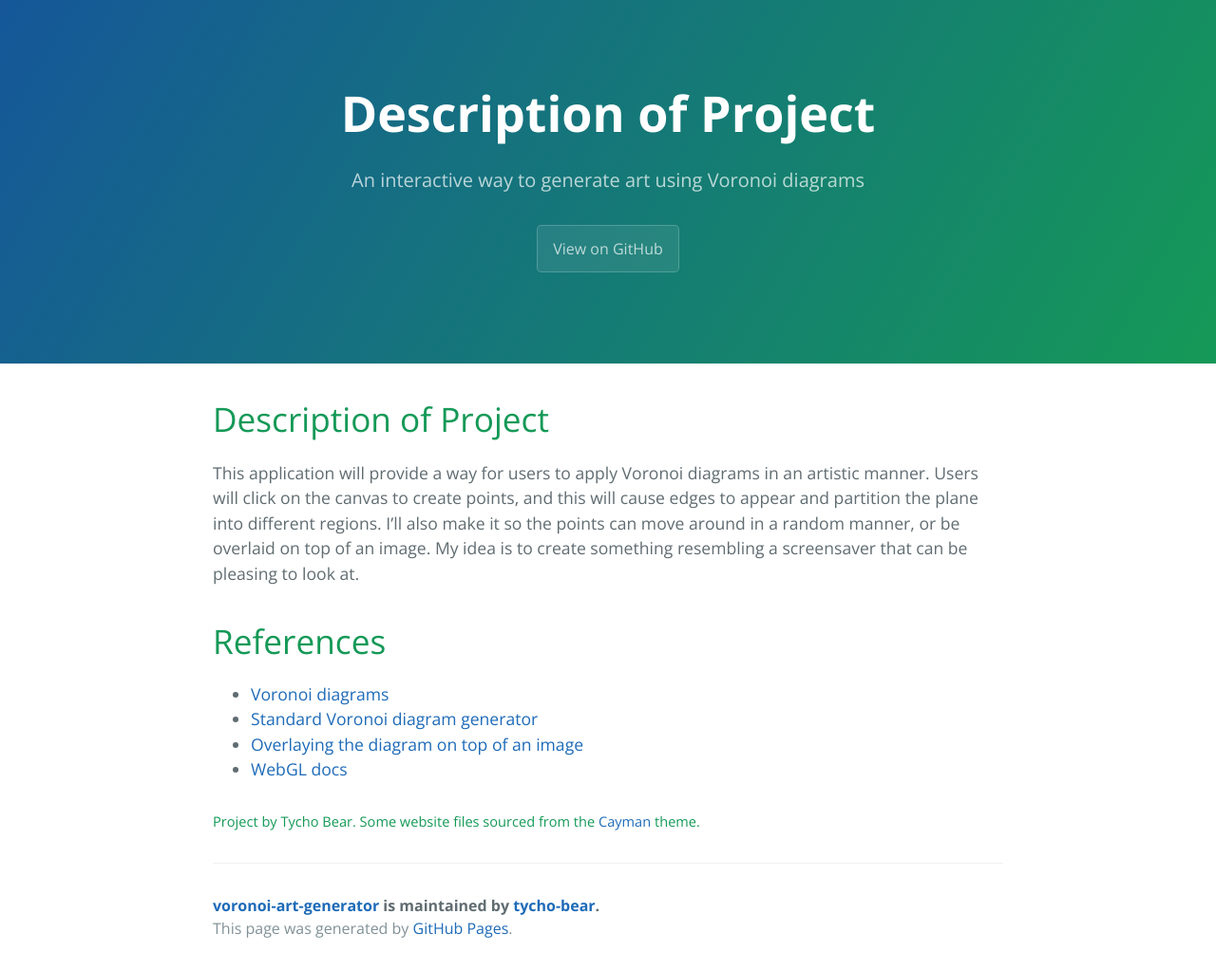
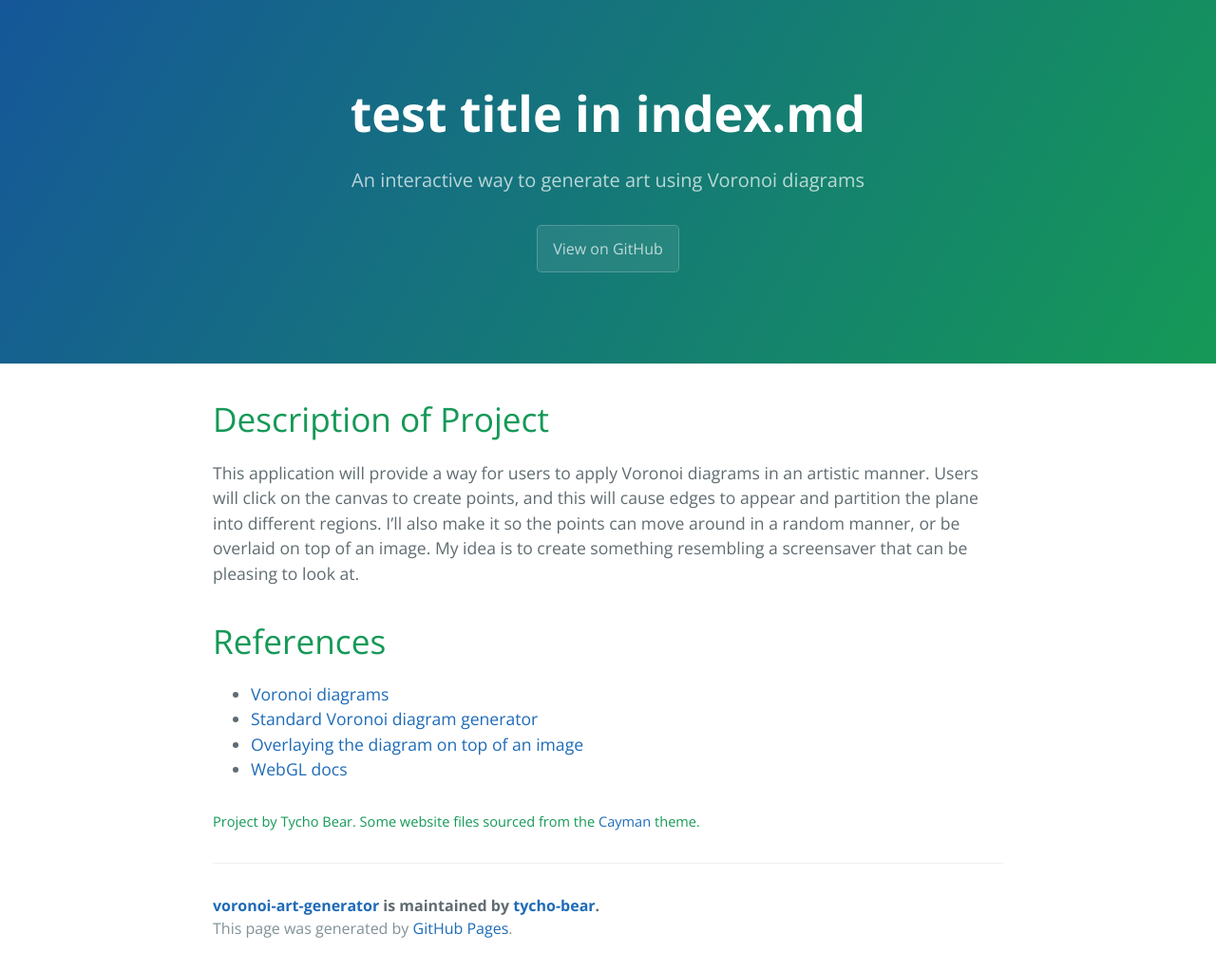
Before and after one commit to tycho-bear/voronoi-art-generator, a Jekyll site: the page built from index.md, in a window 1280 px wide. Shown: the whole page at 95% size. Built offline with Jekyll 4.4.1, drawn with Linux system fonts in a browser that asks for light colours; our own code applies the rules of GitHub Pages for plain Markdown files.

Commit message:
Updating title

```diff
--- a/_config.yml
+++ b/_config.yml
@@ -8,3 +8,8 @@ theme: jekyll-theme-cayman
 # to toggle showing the github link:
 #github:
 #  is_project_page: false
+
+
+
+#github:
+#  is_project_page: true
--- a/index.md
+++ b/index.md
@@ -1,5 +1,6 @@
 ---
 layout: default
+title: test title in index.md
 ---
 
 # Description of Project
```
